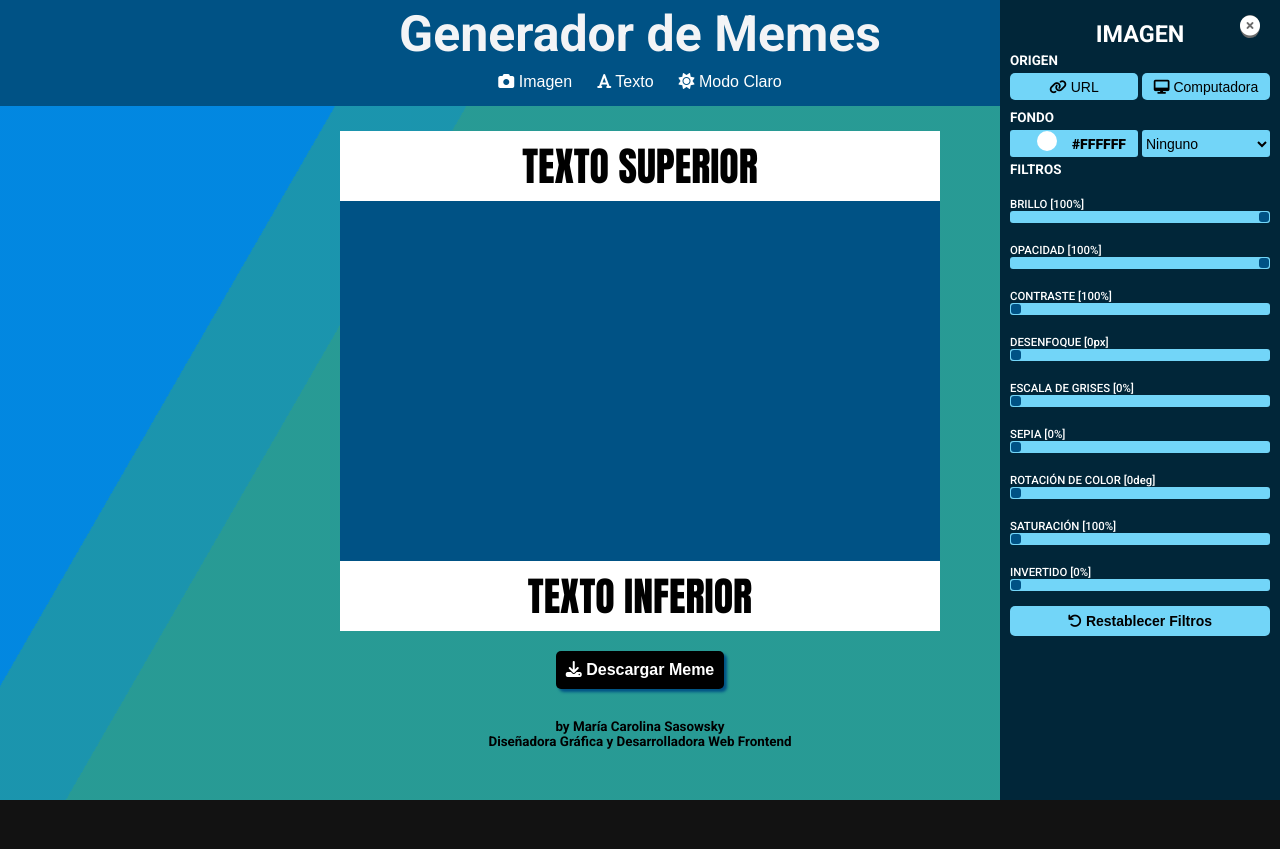
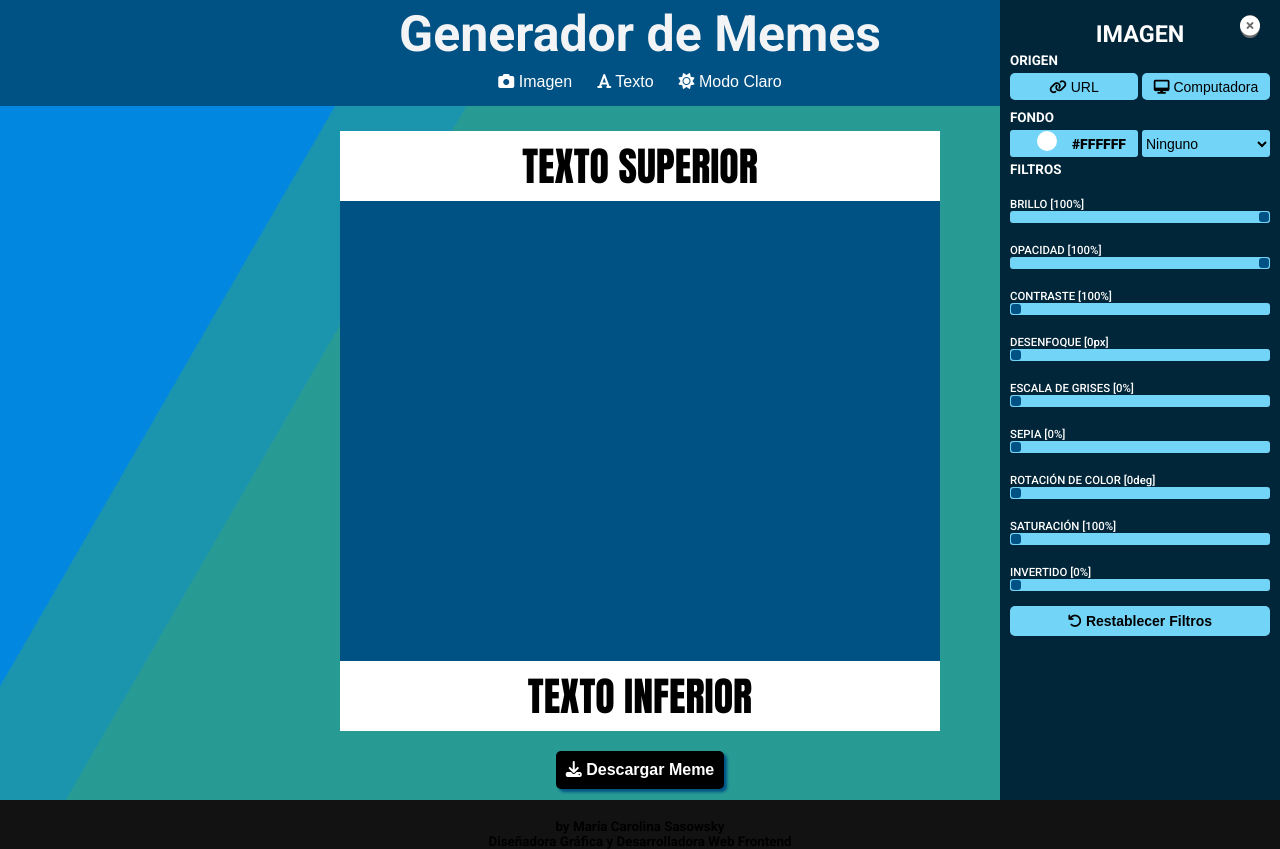
Before and after one commit to Carolinasasowsky/generadorDeMemes, a plain HTML site: page index.html in a window 1280 px wide. Before the commit the page ends 800 px from the top, so only its background shows below. Drawn offline with nearby package versions, Linux system fonts and the light colour scheme.

Commit message:
se fijo el contenedor de la imagen y el texto en un 100%

```diff
--- a/style.css
+++ b/style.css
@@ -209,7 +209,7 @@ body {
 	border-radius: 5px;
 	padding: 10px;
 	font-size: 0.8rem;
-	margin-top: 20px;
+	margin-top: 120px;
 	font-weight: bold;
 	cursor: pointer !important;
 	color: rgb(255, 255, 255);
@@ -242,6 +242,7 @@ body {
 
 .image-text-container {
 	width: 100%;
+	/*height: 100%;*/
 	height: calc(var(--max_meme_box_width) * 1px);
 	max-width: calc(var(--max_meme_box_width) * 1px);
 	position: relative;
@@ -253,7 +254,7 @@ body {
 
 .main-img {
 	width: 100%;
-	height: 60%;
+	height: 100%;
 	background-color: var(--color-header);
 	position: relative;
 }
@@ -289,6 +290,7 @@ body {
 /* ::::::::::::::::::::::::::: text and image panel styles :::::::::::::::::::::::::::  */
 
 .panel-container {
+
 	width: calc(var(--imgtext-width) * 1px);
 	height: 100%;
 	flex-direction: column;
@@ -659,7 +661,7 @@ input[type="color"] :hover,
 	}
 
 	.main-button-download {
-		margin-top: 80px;
+		margin-top: 120px;
 	}
 
 	.panel-close-btn {
```
